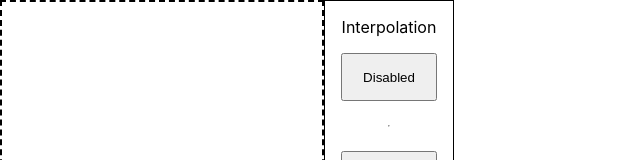
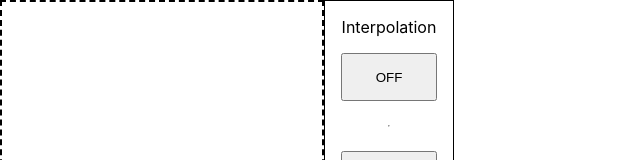
Before and after one commit to CristiScarlat/Linear_Interpolation, a React (Create React App) app: page / in a window 1280 px wide. Shown: the top 160 px of the page, without its empty margins (0-640 px from the left). Built offline with nearby package versions, Linux system fonts and the light colour scheme.

Commit message:
update packages and rename label of the activate interpolation button

```diff
--- a/package.json
+++ b/package.json
@@ -5,7 +5,7 @@
   "dependencies": {
     "react": "^16.8.1",
     "react-dom": "^16.8.1",
-    "react-scripts": "2.1.5"
+    "react-scripts": "^5.0.0"
   },
   "scripts": {
     "start": "react-scripts start",
--- a/src/components/draw.jsx
+++ b/src/components/draw.jsx
@@ -117,7 +117,7 @@ export default class Draw extends React.Component {
                     style={{ border: '2px dashed black' }} />
                 <div className="menu">
                     <label htmlFor="enable_button">Interpolation</label>
-                    <button id="enable_button" onClick={this.enableInterpolation}>{this.state.useInterpolation ? "Enabled" : "Disabled"}</button>
+                    <button id="enable_button" onClick={this.enableInterpolation}>{this.state.useInterpolation ? "ON" : "OFF"}</button>
                     <hr />
                     <button onClick={this.canvasClear}>Clear</button>
                 </div>
```
Also changed, not shown: 1 other file (tests, documents, lock files or other folders).
